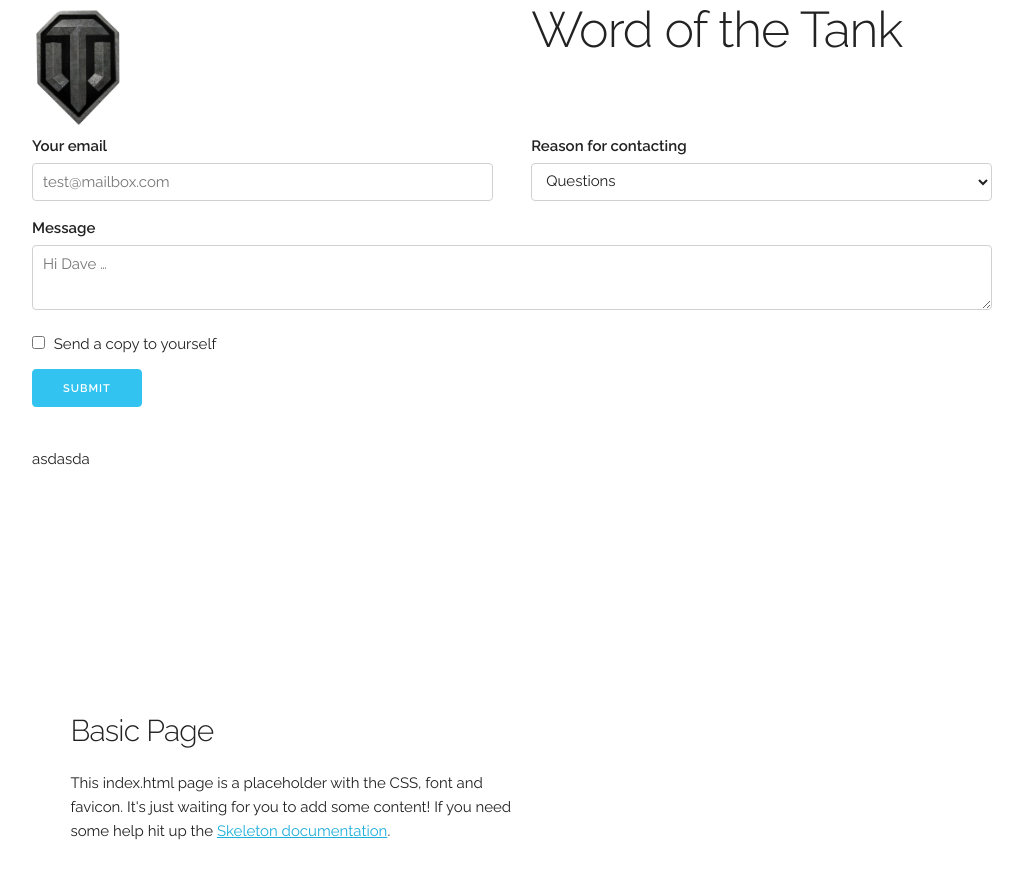
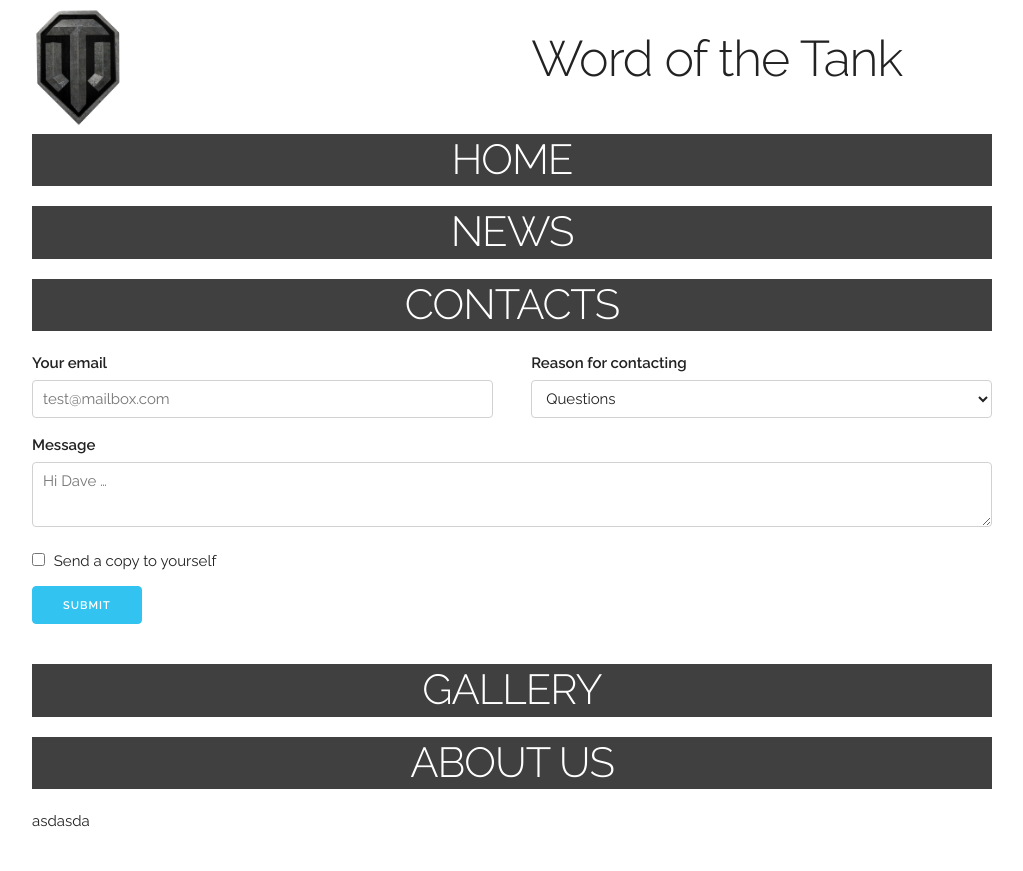
Before and after one commit to IamHristo/WEB-technologies, a plain HTML site: page Skeleton-2.0.4/index.html in a window 1280 px wide. Shown: the top 871 px of the page, without its empty margins (128-1151 px from the left). Drawn offline with Linux system fonts and the light colour scheme.

Commit message:
Tittles Add

```diff
--- a/Skeleton-2.0.4/index.html
+++ b/Skeleton-2.0.4/index.html
@@ -37,10 +37,31 @@
   <div class="six columns">
      <img src="images/logo-imgr.png" alt="Smiley face" height=20% width=20%>
   </div>
-  <div class="six columns">
+  <div class="six columns" id="Logo-text" >
   <h1>Word of the Tank</h1>
   </div>
   </div>
+</div>
+
+<div class="row">
+  <div class="Tittle" class="twelve.columns" >
+    <h2>HOME</h2>
+  </div>
+
+</div>
+
+<div class="row">
+  <div class="Tittle" class="twelve.columns" >
+    <h2>NEWS</h2>
+  </div>
+
+</div>
+
+<div class="row">
+  <div class="Tittle" class="twelve.columns" >
+    <h2>CONTACTS</h2>
+  </div>
+
 </div>
 
 <form>
@@ -68,6 +89,24 @@
 </form>
 
 <div class="row">
+  <div class="Tittle" class="twelve.columns" >
+    <h2>GALLERY</h2>
+  </div>
+
+</div>
+
+<div class="row">
+  <div class="Tittle" class="twelve.columns" >
+    <h2>ABOUT US</h2>
+  </div>
+
+</div>
+
+
+
+
+
+    <div class="row">
       <div>asdasda</div>
       <div class="one-half column" style="margin-top: 25%">
         <h4>Basic Page</h4>
```
Also changed, not shown: Skeleton-2.0.4/css/normalize.css. Lines whose indentation alone changed are shown as unchanged.
